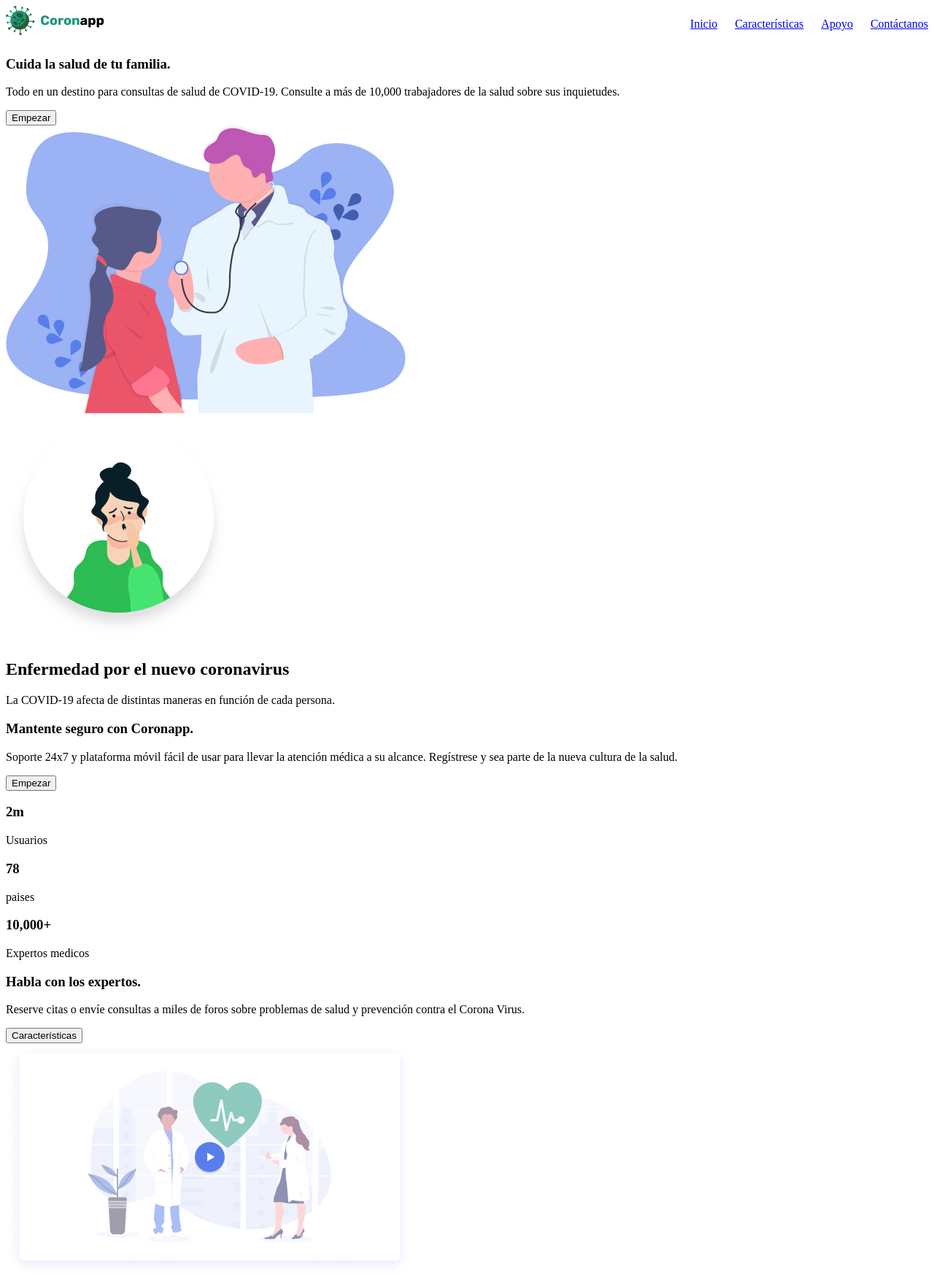
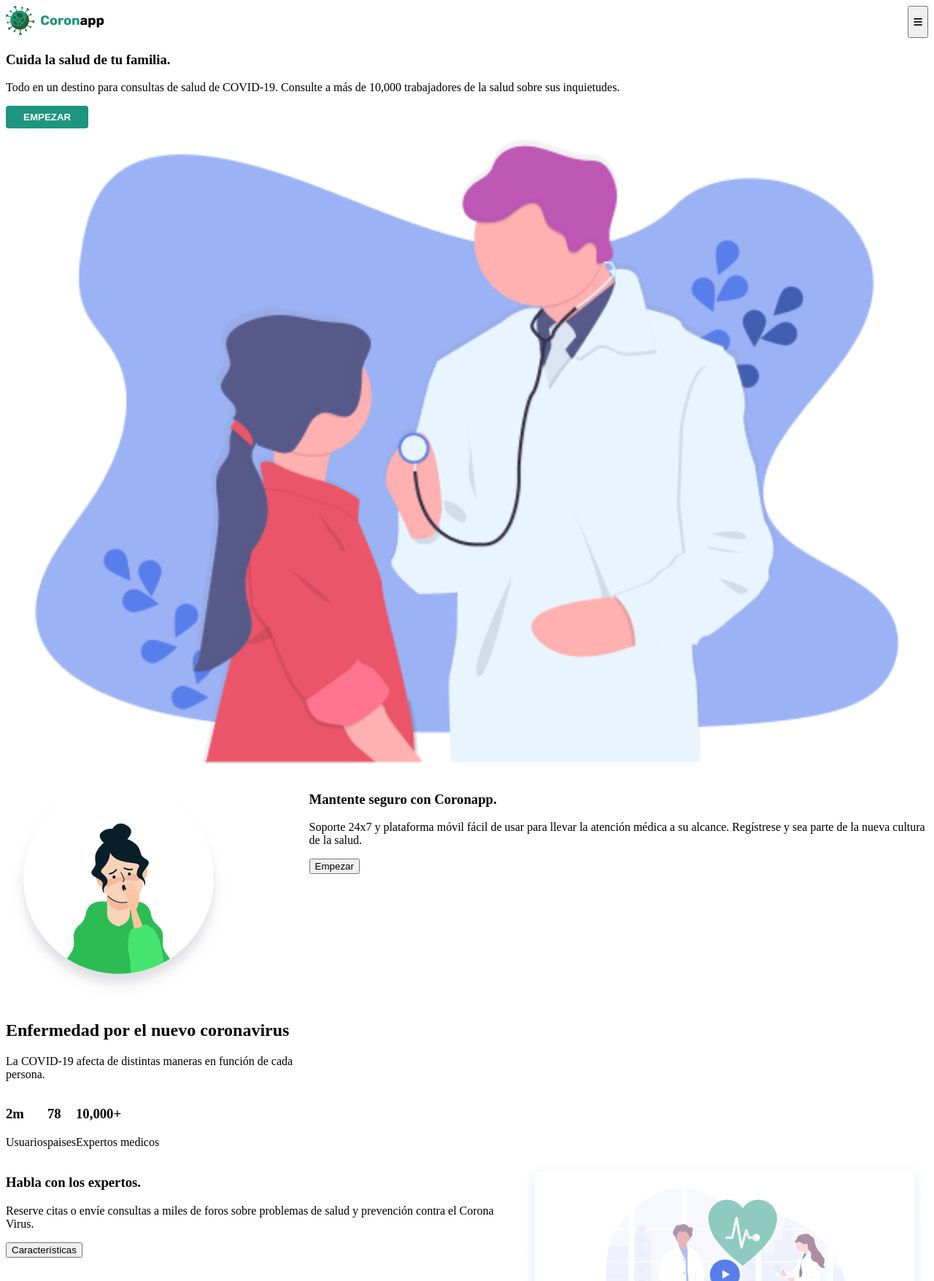
Before and after one commit to Cetasdi1/coronapp, a plain HTML site: page index.html in a window 1280 px wide. Shown: the top 1756 px of the page at 73% size. Drawn offline with Linux system fonts and the light colour scheme.

Commit message:
Add files via upload

```diff
--- /dev/null
+++ b/css/componentes/button.css
@@ -0,0 +1,9 @@
+.btn-primary {
+  background-color: #1d957f;
+  padding: 8px 24px;
+  color: #fff;
+  text-transform: uppercase;
+  font-weight: 700;
+  border: none;
+  border-radius: 4px;
+}
--- a/css/header.css
+++ b/css/header.css
@@ -7,3 +7,6 @@ header nav ul {
   list-style: none;
   gap: 24px;
 }
+header nav {
+  display: none;
+}
--- /dev/null
+++ b/css/hero.css
@@ -0,0 +1,3 @@
+.hero {
+  /* display: flex; */
+}
--- a/css/index.css
+++ b/css/index.css
@@ -1 +1,10 @@
 @import "./header.css";
+@import "./styles.css";
+@import "./hero.css";
+@import "./componentes/button.css";
+/* figure {
+  width: 100%;
+} */
+figure img {
+  width: 100%;
+}
--- /dev/null
+++ b/css/styles.css
@@ -0,0 +1,24 @@
+.mantente-seguro {
+  display: flex;
+}
+.mantente-seguro__texto {
+  justify-content: flex-start;
+}
+.expertos {
+  display: inline-block;
+}
+.expertos__lista {
+  display: flex;
+}
+.expertos__habla {
+  display: flex;
+}
+.cuidado__salud {
+  display: block;
+}
+.cuidado__prevencion {
+  display: flex;
+}
+.cuidado__descargar {
+  display: flex;
+}
--- a/index.html
+++ b/index.html
@@ -25,6 +25,7 @@
           <li><a href="#">Contáctanos</a></li>
         </ul>
       </nav>
+      <button><i class="fas fa-bars"></i></button>
     </header>
     <section class="hero">
       <article class="hero__texto">
@@ -33,14 +34,16 @@
           Todo en un destino para consultas de salud de COVID-19. Consulte a más
           de 10,000 trabajadores de la salud sobre sus inquietudes.
         </p>
-        <button>Empezar</button>
+        <button class="btn-primary">Empezar</button>
       </article>
       <article class="hero__img">
-        <img
-          src="./assets/img/doctor_image.png"
-          alt="Imagen de un doctor"
-          title="Imagen de un doctor"
-        />
+        <figure>
+          <img
+            src="./assets/img/doctor_image.png"
+            alt="Imagen de un doctor"
+            title="Imagen de un doctor"
+          />
+        </figure>
       </article>
     </section>
     <section class="mantente-seguro">
@@ -145,5 +148,9 @@
         </div>
       </article>
     </section>
+    <script
+      src="https://kit.fontawesome.com/19b9c241ab.js"
+      crossorigin="anonymous"
+    ></script>
   </body>
 </html>
```
